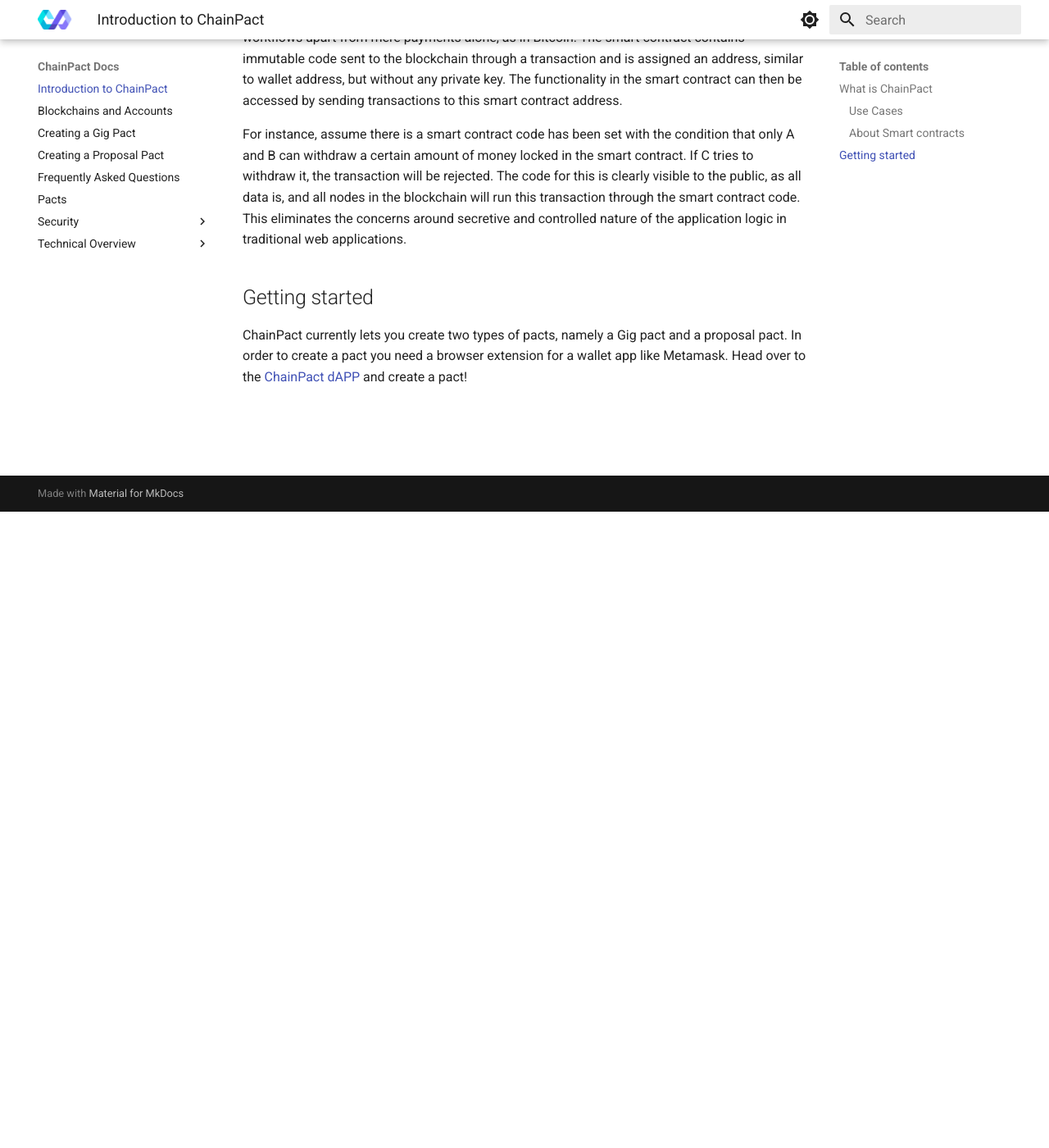
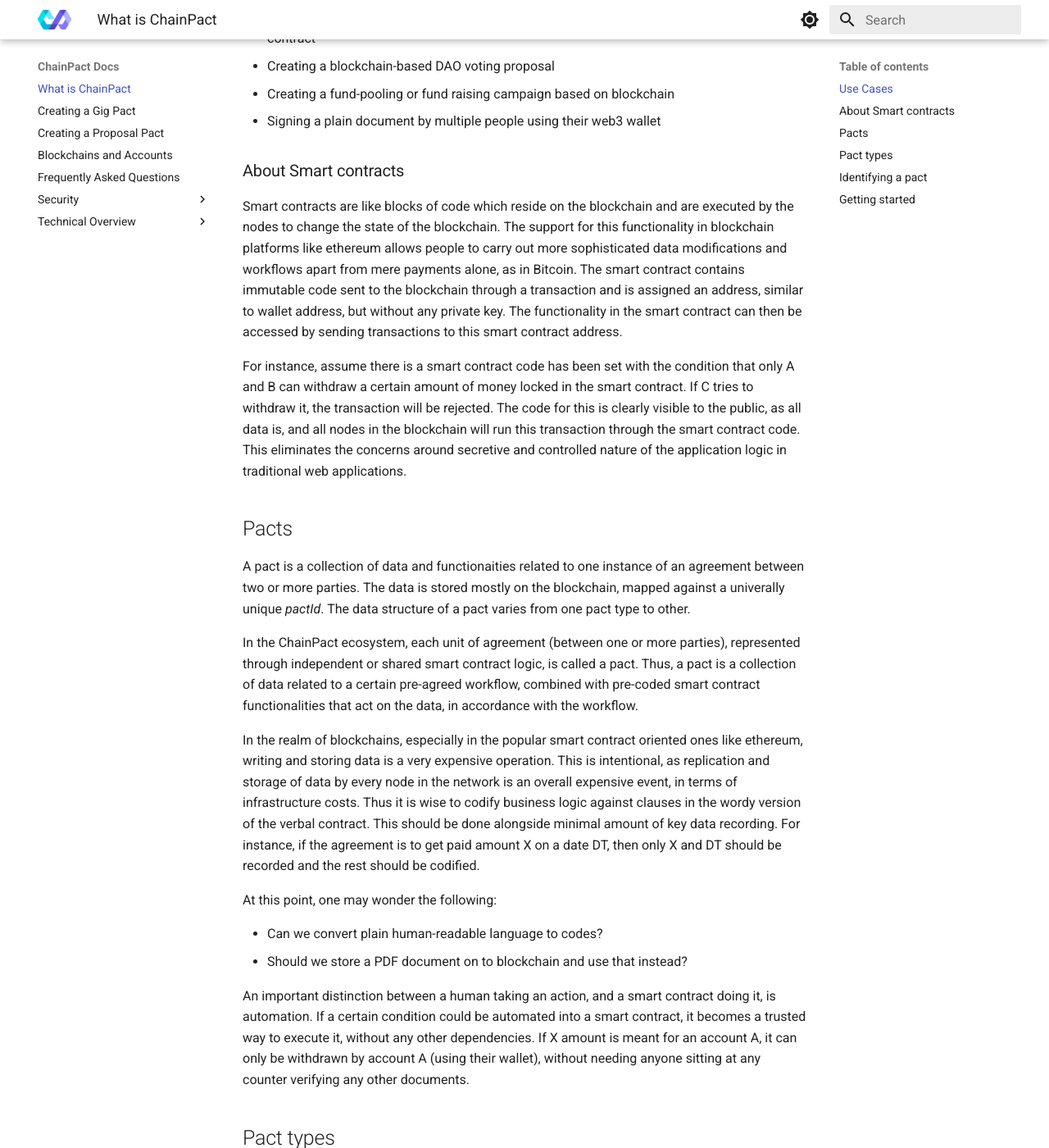
Before and after one commit to nmodulo/chainpact-docs, an MkDocs documentation site: the page built from docs/index.md, in a window 1280 px wide and 1400 px high, scrolled down 776 px. Shown: the whole window at 82% size. Built offline with MkDocs 1.6.1 and Material for MkDocs 9.7.7, drawn with Linux system fonts in a browser that asks for light colours; some of the changed text lies outside the part shown.

Commit message:
Improve docs

```diff
--- a/docs/index.md
+++ b/docs/index.md
@@ -1,9 +1,9 @@
-# Introduction to ChainPact
-Overview of the ChainPact's decentralized app and contracts
-
-## What is ChainPact
+# What is ChainPact
 
 ChainPact lets anyone create an agreement on to blockchain, without any intermediaries. Unlike traditional agreements though, ChainPact depends on conditions coded into smart contract for execution of actions and obligations. The entire _pact_ revolves around fulfilment of conditions on the data about the pact stored in the smart contract. This makes pacts inflexible and direct, as against ambiguous nature of more traditional verbal agreements.
+<div style="display:flex; justify-content:center; width: full">
+<img src="/assets/pact_to_chain.png" alt="Pact to chain" style="width:400px;"/>
+</div>
 
 ### Use Cases
 
@@ -19,6 +19,43 @@ Smart contracts are like blocks of code which reside on the blockchain and are e
 
 For instance, assume there is a smart contract code has been set with the condition that only A and B can withdraw a certain amount of money locked in the smart contract. If C tries to withdraw it, the transaction will be rejected. The code for this is clearly visible to the public, as all data is, and all nodes in the blockchain will run this transaction through the smart contract code. This eliminates the concerns around secretive and controlled nature of the application logic in traditional web applications.
 
+
+
+## Pacts
+
+A pact is a collection of data and functionaities related to one instance of an agreement between two or more parties. The data is stored mostly on the blockchain, mapped against a univerally unique _pactId_. The data structure of a pact varies from one pact type to other.
+
+
+In the ChainPact ecosystem, each unit of agreement (between one or more parties), represented through independent or shared smart contract logic, is called a pact. Thus, a pact is a collection of data related to a certain pre-agreed workflow, combined with pre-coded smart contract functionalities that act on the data, in accordance with the workflow.
+
+
+In the realm of blockchains, especially in the popular smart contract oriented ones like ethereum, writing and storing data is a very expensive operation. This is intentional, as replication and storage of data by every node in the network is an overall expensive event, in terms of infrastructure costs. Thus it is wise to codify business logic against clauses in the wordy version of the verbal contract. This should be done alongside minimal amount of key data recording. For instance, if the agreement is to get paid amount X on a date DT, then only X and DT should be recorded and the rest should be codified.
+
+
+At this point, one may wonder the following:
+
+- Can we convert plain human-readable language to codes?
+- Should we store a PDF document on to blockchain and use that instead?
+
+
+An important distinction between a human taking an action, and a smart contract doing it, is automation. If a certain condition could be automated into a smart contract, it becomes a trusted way to execute it, without any other dependencies. If X amount is meant for an account A, it can only be withdrawn by account A (using their wallet), without needing anyone sitting at any counter verifying any other documents.
+
+
+
+## Pact types
+
+It’s easy to see that unless the circumstances are dramatically different, most use cases can rely on standard set of codified clauses for standard agreements. The use of some parameterized conditions can give additional required flexibility to the pacts deployed as smart contracts.
+
+
+Additionally, if someone tries to make a new smart contract every time, as a conversion from verbal language, it may contain errors or vulnerabilities. Smart contracts are unchangeable (fundamentally, but there are ways to make them upgradeable). And that means the vulnerabilities also remain alongside well-meaning code which can be exploited. Hence it is more convenient, wiser even, to have one smart contract code being shared, used, tested, fixed and distributed for a certain workflow. So, we create only a few varieties of pacts, opinionated and tested, to fit the needs of most people rather than everybody.
+
+## Identifying a pact
+The main identifier for any pact is the pactId field present in all of the ChainPact pact types. This is a 32-byte hash of all of the pact paramenters, the creator, the address of the smart contract, the pact counter. This generates a universally unique ID for the hash, for any pact on a certain chain (for all practical purposes).
+
+The hash ensures that the data and access of each and every pact can be securely identified and processed by the blockchain.
+
+The frontend comes with a functionality of locating a pact by its pactId and pact type, making it easy to share a pact with anyone
+
 ## Getting started
 
 ChainPact currently lets you create two types of pacts, namely a Gig pact and a proposal pact. In order to create a pact you need a browser extension for a wallet app like Metamask. Head over to the [ChainPact dAPP](https://app.chainpact.xyz) and create a pact!
```
Also changed, not shown: docs/2_creating_gig_pact.md (renamed from docs/creating_gig_pact.md, +22 -7 lines), docs/3_creating_proposal_pact.md (added, +51 -0 lines), docs/creating_proposal_pact.md (deleted, +0 -21 lines), docs/pacts.md (deleted, +0 -35 lines), docs/4_blockchains.md (renamed from docs/blockchains.md), docs/5_faqs.md (renamed from docs/faqs.md), docs/assets/pact_to_chain.png (added), docs/assets/proposalPact/PP_Form.png (added), docs/assets/proposalPact/pp_details.png (added), docs/assets/proposalPact/pp_options.png (added), docs/assets/proposalPact/pp_preflight.png (added), 2 other files.
